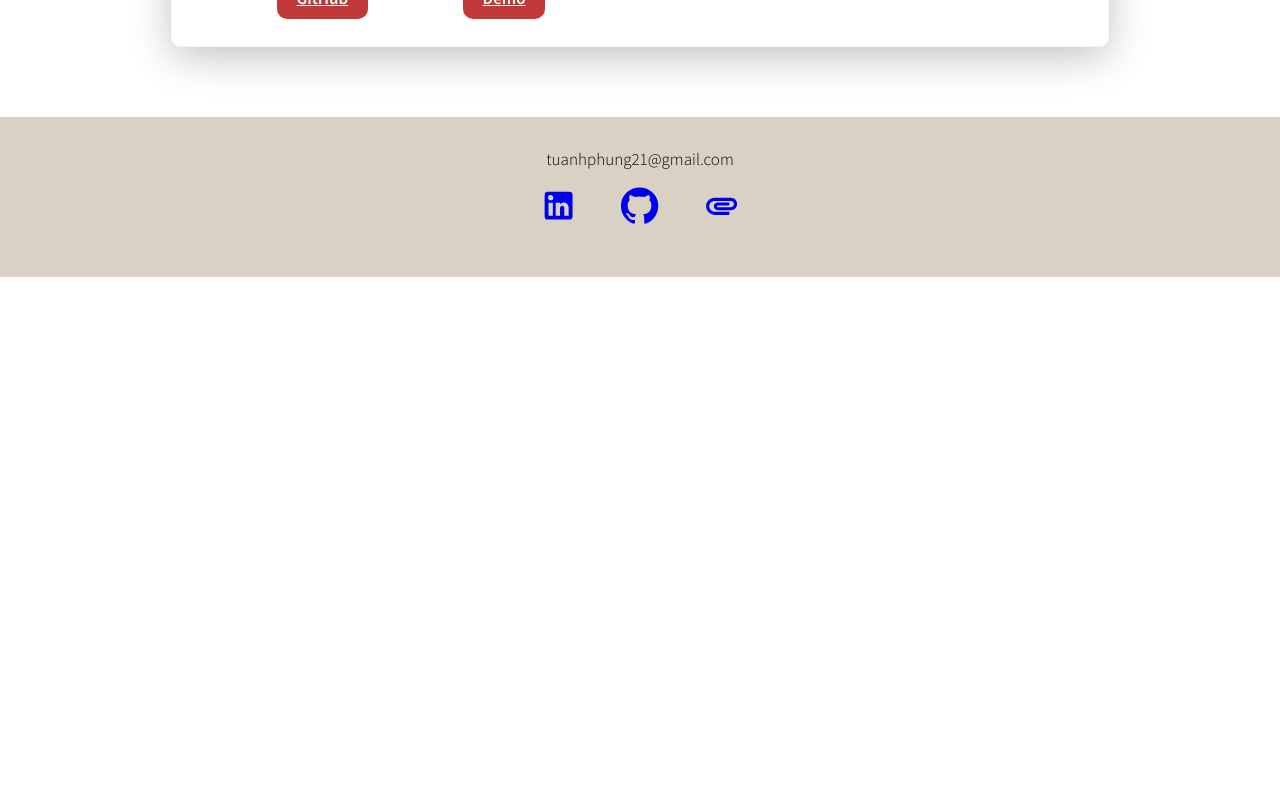
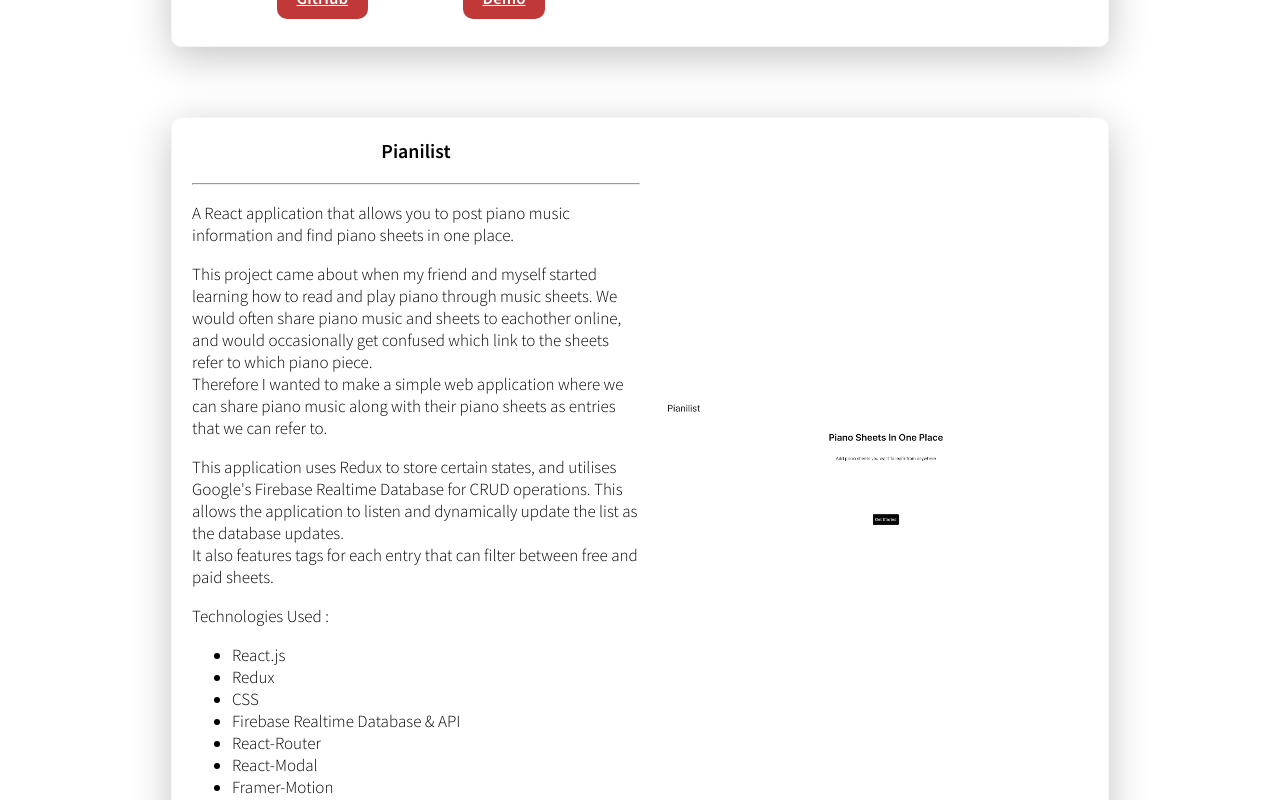
Before and after one commit to tuanhphung/myportfolio, a React (Create React App) app: page / in a window 1280 px wide. Shown: the part 3480-4280 px from the top of the page. Before the commit the page ends 3757 px from the top, so only its background shows below. Built offline with nearby package versions, Linux system fonts and the light colour scheme.

Commit message:
Added Pianilist to Projects

```diff
--- a/src/myprojects.js
+++ b/src/myprojects.js
@@ -1,6 +1,7 @@
 import portfolioimg from "./assets/projectimgs/portfolioSS.jpg";
 import budgetappimg from "./assets/projectimgs/budgetappSS.jpg";
 import youtubecloneimg from "./assets/projectimgs/youtubecloneSS.jpg";
+import pianilistimg from "./assets/projectimgs/pianilist.jpg";
 
 const myprojects = [
   {
@@ -121,6 +122,53 @@ const myprojects = [
     demolink: "https://tuan-myyoutubeclone.netlify.app/",
     img: youtubecloneimg,
   },
+  {
+    title: "Pianilist",
+    description: (
+      <div>
+        <p>
+          <p>
+            A React application that allows you to post piano music information and find
+            piano sheets in one place.
+          </p>
+          <p>
+            This project came about when my friend and myself started learning how to read
+            and play piano through music sheets. We would often share piano music and
+            sheets to eachother online, and would occasionally get confused which link to
+            the sheets refer to which piano piece.
+            <br />
+            Therefore I wanted to make a simple web application where we can share piano
+            music along with their piano sheets as entries that we can refer to.
+          </p>
+          <p>
+            This application uses Redux to store certain states, and utilises Google's
+            Firebase Realtime Database for CRUD operations. This allows the application to
+            listen and dynamically update the list as the database updates.
+            <br />
+            It also features tags for each entry that can filter between free and paid
+            sheets.
+          </p>
+        </p>
+      </div>
+    ),
+    technologies: (
+      <div>
+        <p>Technologies Used :</p>
+        <ul>
+          <li>React.js</li>
+          <li>Redux</li>
+          <li>CSS</li>
+          <li>Firebase Realtime Database & API</li>
+          <li>React-Router</li>
+          <li>React-Modal</li>
+          <li>Framer-Motion</li>
+        </ul>
+      </div>
+    ),
+    githublink: "https://github.com/tuanhphung/Pianilist",
+    demolink: "https://pianilist.netlify.app/",
+    img: pianilistimg,
+  },
 ];
 
 export default myprojects;
```
Also changed, not shown: src/assets/projectimgs/pianilist.jpg (added).
